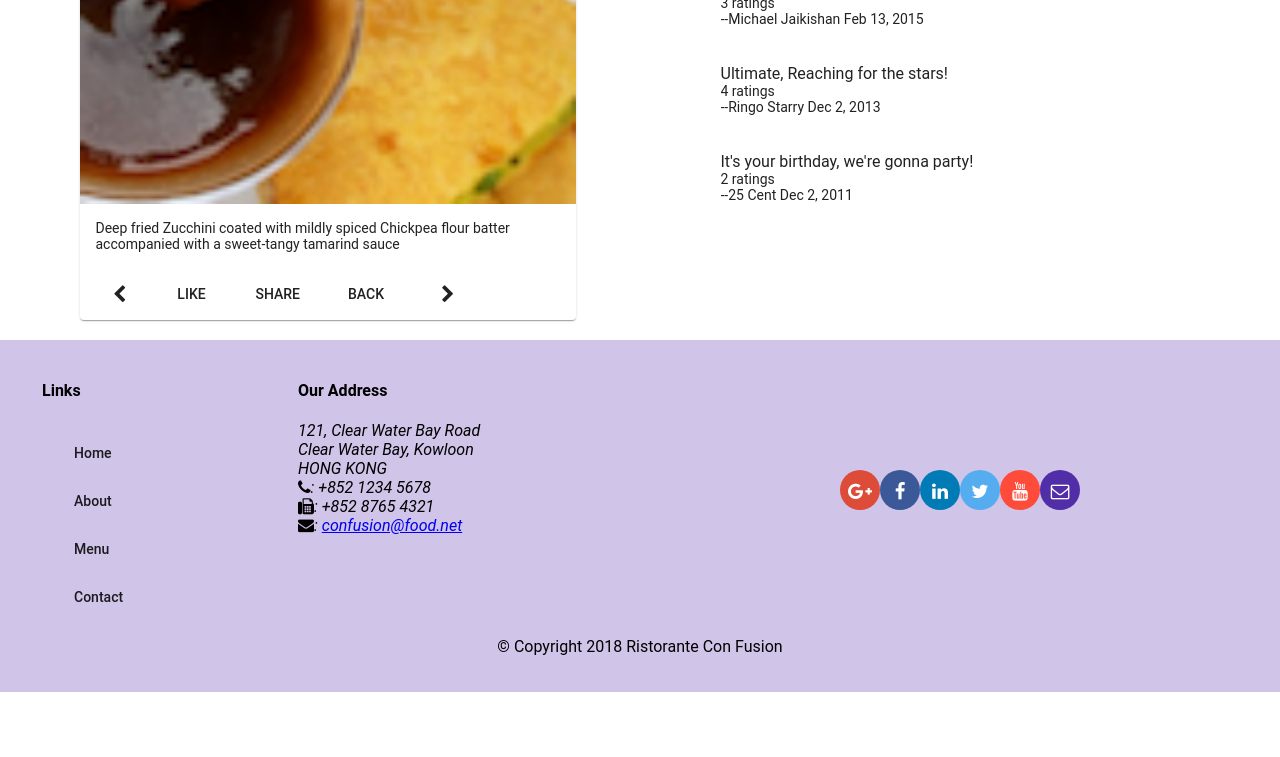
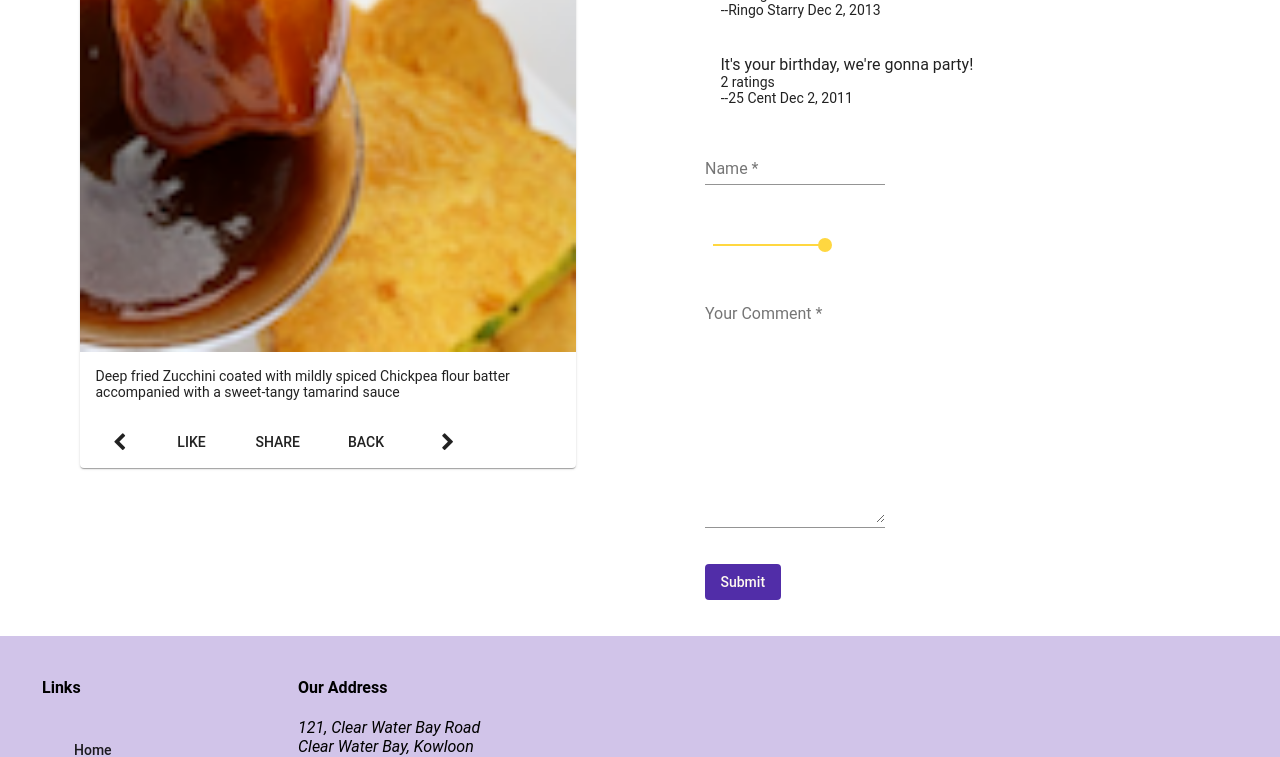
Before and after one commit to ramyavelaga9/Restaurant-website, an Angular app: page /dishdetail/1 in a window 1280 px wide. Shown: the part 742-1499 px from the top of the page. Before the commit the page ends 1434 px from the top, so only its background shows below. Built offline with nearby package versions, Linux system fonts and the light colour scheme.

Commit message:
added comment form

```diff
--- a/src/app/contact/contact.component.ts
+++ b/src/app/contact/contact.component.ts
@@ -40,7 +40,7 @@
     'email': {
       'required':      'Email is required.',
       'email':         'Email not in valid format.'
-    },
+    }
   };
 
   constructor(private fb:FormBuilder) {
--- a/src/app/dishdetail/dishdetail.component.html
+++ b/src/app/dishdetail/dishdetail.component.html
@@ -40,7 +40,35 @@
           <p matLine> {{a.rating}} ratings </p>
            <p matLine> --{{a.author}}     {{a.date |  date : 'mediumDate'}}</p>
        </mat-list-item>
+       <mat-list-item *ngIf="commentForm.valid">
+          <p matLine>{{ commentForm.value['comment']}} </p>
+          <p matLine>{{commentForm.value['rating']}} ratings</p>
+          <p matLine> -- {{commentForm.value['author']}} </p>
+       </mat-list-item>
      </mat-list>
+     <!-- <p>{{ commentForm.value | json }} {{ commentForm.status | json }}</p> -->
+     <form novalidate [formGroup]="commentForm" #fform="ngForm" (ngSubmit)="onSubmit()">
+       <p>
+       <mat-form-field>
+          <input matInput formControlName="author" placeholder="Name" type="text" required>
+          <mat-error *ngIf="formErrors.author">
+              {{formErrors.author}}
+          </mat-error>
+        </mat-form-field>
+      </p>
+      <p>
+        <mat-slider [value]="value" min="1" max="5" tickInterval="1" thumbLabel formControlName="rating"></mat-slider>
+    </p>
+     <p>
+      <mat-form-field>
+        <textarea matInput formControlName="comment" placeholder="Your Comment" rows=12 required></textarea>
+         <mat-error *ngIf="formErrors.comment">
+            {{formErrors.comment}}
+         </mat-error>
+        </mat-form-field>
+    <p>
+      <button type="submit" mat-button class="background-primary text-floral-white" [disabled]="!disableBtn">Submit</button>
+     </form>
 </div>
 <div [hidden]="dish">
   <mat-spinner></mat-spinner><h4>Loading . . . Please Wait</h4>
--- a/src/app/dishdetail/dishdetail.component.ts
+++ b/src/app/dishdetail/dishdetail.component.ts
@@ -1,10 +1,11 @@
-import { Component, OnInit,Input } from '@angular/core';
+import { Component, OnInit,Input ,ViewChild} from '@angular/core';
 import {Dish} from '../shared/dish'
 import { DishService } from '../services/dish.service';
-
+import { FormBuilder, FormGroup, Validators } from '@angular/forms';
 import { Params, ActivatedRoute } from '@angular/router';
 import { Location } from '@angular/common';
 import { switchMap } from 'rxjs/operators';
+import { Comment } from '../shared/comment';
 
 @Component({
   selector: 'app-dishdetail',
@@ -16,16 +17,81 @@
   dishIds:string[];
   prev:string;
   next:string;
+  commentForm:FormGroup;
+  review:Comment;
+  d:Date;
+  value:number;
+  disableBtn:boolean;
+  @ViewChild('fform') commentFormDirective;
+
+
+  formErrors={
+    'author':'',
+    'comment':''
+  };
+  // l in minlength should be small here
+  validationMessages={
+    'author':{
+      'required':'Name is required',
+      'minlength':'Name must be atleast two charcters long'
+    },
+    'comment':{
+      'required':'Your Comment is required'
+    }
+  };
 
   constructor(private dishservice: DishService,
     private route: ActivatedRoute,
-    private location: Location) { }
+    private location: Location,
+    private fb:FormBuilder) {
+       this.createForm();
+     }
 
   ngOnInit() {
     this.dishservice.getDishIds().subscribe(dishIds => this.dishIds = dishIds);
     this.route.params.pipe(switchMap((params: Params) => this.dishservice.getDish(params['id'])))
     .subscribe(dish => { this.dish = dish; this.setPrevNext(dish.id); });
-  }
+   }
+  createForm(){
+      this.commentForm=this.fb.group({
+        author:['',[Validators.required,Validators.minLength(2)]],
+        rating:5,
+        comment:['',[Validators.required]]
+      });
+  this.commentForm.valueChanges.
+     subscribe(data=>this.onValueChanged(data));
+  this.disableBtn=false;
+  this.commentForm.valueChanges.
+      subscribe((changedObj:any)=>{
+        this.disableBtn = this.commentForm.valid;
+      });
+
+  this.onValueChanged();
+    }
+    onValueChanged(data?: any) {
+      if (!this.commentForm) { return; }
+      const form = this.commentForm;
+      for (const field in this.formErrors) {
+        if (this.formErrors.hasOwnProperty(field)) {
+          // clear previous error message (if any)
+          this.formErrors[field] = '';
+          const control = form.get(field);
+          if (control && control.dirty && !control.valid) {
+            const messages = this.validationMessages[field];
+
+            for (const key in control.errors) {
+              // console.log(key);
+              // console.log(messages);
+              if (control.errors.hasOwnProperty(key)) {
+                this.formErrors[field] += messages[key] + ' ';
+                // console.log(messages[key]);
+              }
+            }
+          }
+        }
+      }
+    }
+
   setPrevNext(dishId: string) {
     const index = this.dishIds.indexOf(dishId);
     this.prev = this.dishIds[(this.dishIds.length + index - 1) % this.dishIds.length];
@@ -35,5 +101,20 @@
   goBack(): void {
     this.location.back();
   }
+  onSubmit() {
+    this.review = this.commentForm.value;
+    this.d = new Date();
+    this.review.date=this.d.toISOString();
+    console.log(this.review);
+    this.dish.comments.push(this.review);
+    // this.slider.value=5;
+    this.value=5;
+    this.commentForm.reset({
+      author:'',
+      rating:5,
+      comment:''
+    });
+    this.commentFormDirective.resetForm();
+  }
 
 }
```
Also changed, not shown: src/app/app.module.ts (+5 -3 lines).
